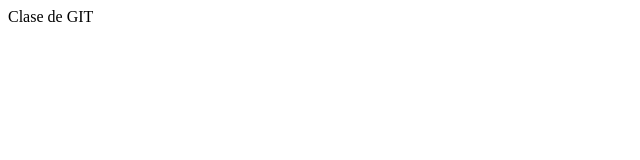
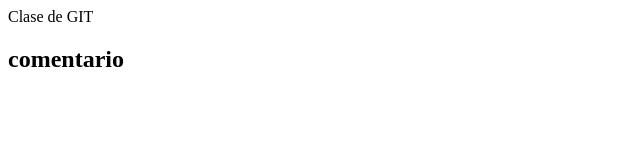
Before and after one commit to RicardoVasquez27/CS1, a plain HTML site: page index.html in a window 1280 px wide. Shown: the whole page, without its empty margins (0-640 px from the left). Drawn offline with Linux system fonts and the light colour scheme.

Commit message:
Proyecto version 1.2(h2)

```diff
--- a/index.html
+++ b/index.html
@@ -8,5 +8,9 @@
 </head>
 <body>
     <hl>Clase de GIT</hl>
+    <br>
+    <dlv>
+        <h2>comentario</h2>
+    </dlv>
 </body>
 </html>
```
